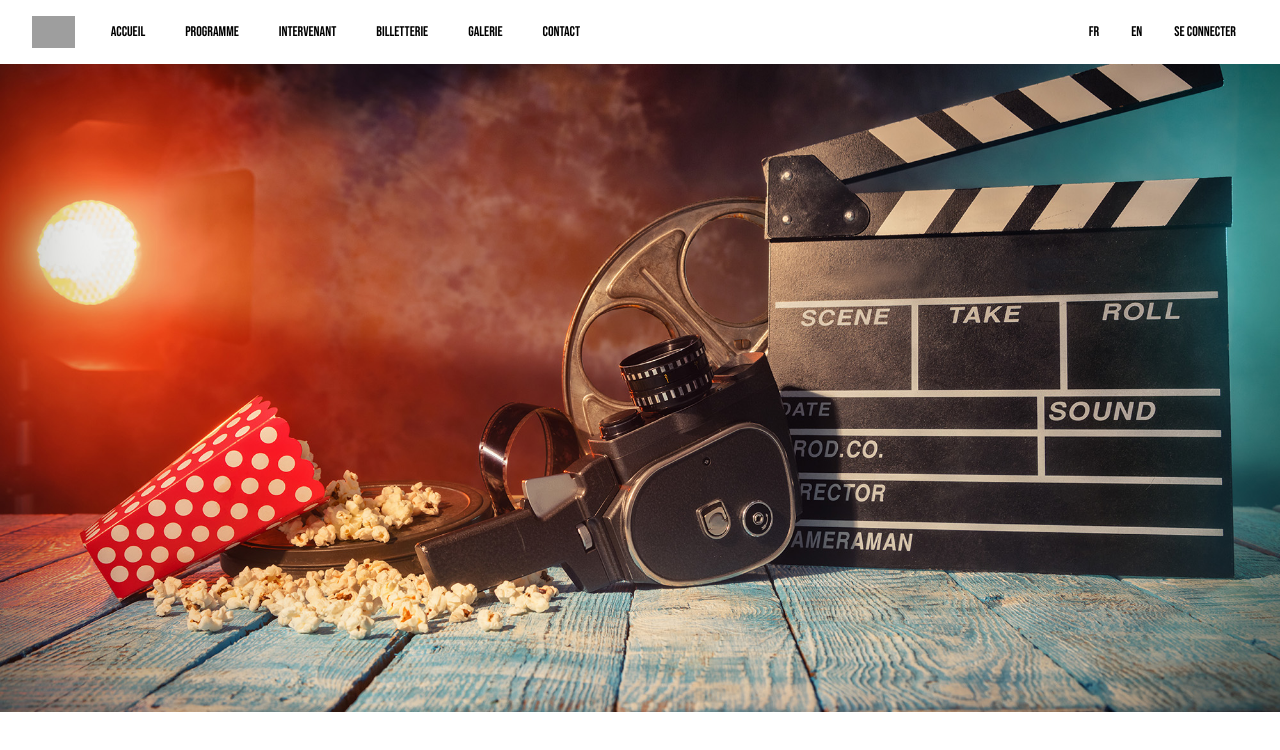
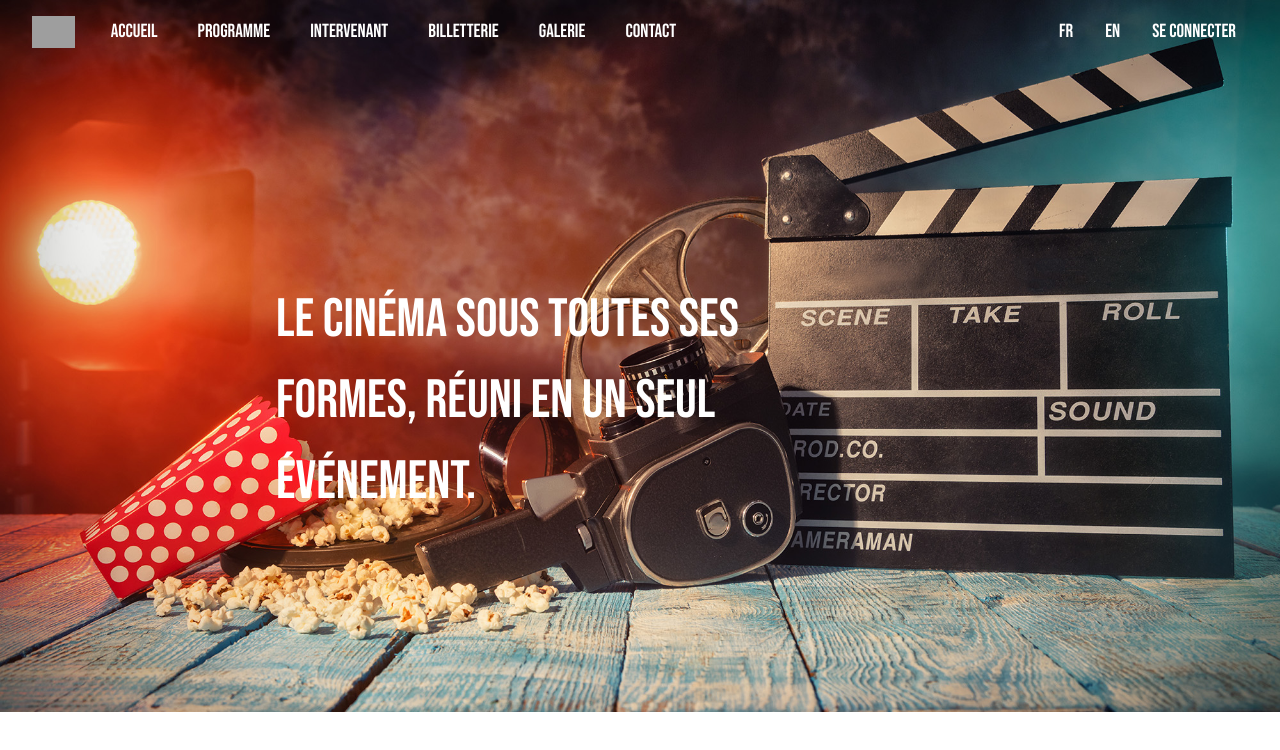
Before and after one commit to SpicyFire21/SAE-S3, a Vue app: page / in a window 1280 px wide. Shown: the top 750 px of the page. Built offline with nearby package versions, Linux system fonts and the light colour scheme; grey boxes are pictures that could not be loaded.

Commit message:
spicyfire
spicyfire

```diff
--- a/src/App.vue
+++ b/src/App.vue
@@ -1,11 +1,10 @@
 <template>
   <NavBar/>
-  <HeroView/>
+  <RouterView />
 </template>
 
 <script setup>
 import NavBar from "@/components/NavBar.vue";
-import HeroView from "@/components/HeroView.vue";
 </script>
 
 <style scoped></style>
--- a/src/components/HeroView.vue
+++ b/src/components/HeroView.vue
@@ -1,19 +1,18 @@
 <template>
   <div>
-    <div>
-
-    </div>
-    <img src="@/assets/img/hero.webp" alt="" srcset="">
+    <img
+        src="@/assets/img/hero.webp"
+        alt="Hero"
+        class="w-full h-full object-cover"
+    />
+    <h1 class="absolute top-1/2 left-[45%] transform -translate-x-1/2 -translate-y-1/2 text-white text-[54px] max-w-[600px] font-bold">
+      Le cinéma sous toutes ses formes, réuni en un seul événement.
+    </h1>
   </div>
 </template>
 
-
 <script setup>
-
 </script>
 
-
-
 <style scoped>
-
 </style>
--- a/src/components/NavBar.vue
+++ b/src/components/NavBar.vue
@@ -1,76 +1,144 @@
 <template>
-  <Disclosure as="nav" class="fixed bg-[var(--blanc)] w-full after:pointer-events-none after:absolute after:inset-x-0 after:bottom-0 after:h-px after:bg-white/10" v-slot="{ open }">
+  <Disclosure
+      as="nav"
+      :class="[
+      'fixed w-full transition-colors duration-500',
+      isHome ? (isScrolled ? 'bg-white text-black shadow-[0_10px_30px_rgba(0,0,0,0.8)]' : 'bg-transparent text-white') : 'bg-white text-black shadow-[0_10px_30px_rgba(0,0,0,0.8)]'
+    ]"
+      v-slot="{ open }"
+  >
     <div class="mx-auto max-w-7xl px-2 sm:px-6 lg:px-8">
       <div class="relative flex h-16 items-center justify-between">
-
-        <!-- Bouton mobile -->
         <div class="absolute inset-y-0 left-0 flex items-center sm:hidden">
-          <DisclosureButton class="relative inline-flex items-center justify-center rounded-md p-2 text-[var(--noir)] hover:bg-[var(--bleu)] hover:text-[var(--blanc)] focus:outline-2 focus:-outline-offset-1 focus:outline-[var(--noir)]">
-            <span class="absolute -inset-0.5" />
+          <DisclosureButton
+              :class="[
+              'relative inline-flex items-center justify-center rounded-md p-2 focus:outline-2 focus:-outline-offset-1 transition-colors duration-300',
+              isHome
+                ? (isScrolled ? 'text-black hover:bg-[var(--bleu)] hover:text-white focus:outline-black' : 'text-white hover:bg-[var(--bleu)] hover:text-white focus:outline-white')
+                : 'text-black hover:bg-[var(--bleu)] hover:text-white focus:outline-black'
+            ]"
+          >
+            <span class="absolute -inset-0.5"/>
             <span class="sr-only">Open main menu</span>
-            <Bars3Icon v-if="!open" class="block size-6" aria-hidden="true" />
-            <XMarkIcon v-else class="block size-6" aria-hidden="true" />
+            <Bars3Icon v-if="!open" class="block size-6" aria-hidden="true"/>
+            <XMarkIcon v-else class="block size-6" aria-hidden="true"/>
           </DisclosureButton>
         </div>
-
-        <!-- Logo + liens -->
         <div class="flex flex-1 items-center justify-center sm:items-stretch sm:justify-start">
           <div class="flex shrink-0 items-center">
-            <img class="h-8 w-auto" src="https://tailwindcss.com/plus-assets/img/logos/mark.svg?color=indigo&shade=500" alt="Your Company" />
+            <img
+                class="h-8 w-auto"
+                src="https://tailwindcss.com/plus-assets/img/logos/mark.svg?color=indigo&shade=500"
+                alt="Your Company"
+            />
           </div>
           <div class="hidden sm:ml-6 sm:block">
             <div class="flex space-x-4">
-              <a v-for="item in navigation"
-                 :key="item.name"
-                 :href="item.href"
-                 class="text-[var(--noir)] hover:bg-[var(--bleu)] hover:text-[var(--blanc)] rounded-md px-3 py-2 text-sm font-medium">
+              <RouterLink
+                  v-for="item in navigation"
+                  :key="item.name"
+                  :to="item.href"
+                  :class="[
+                  'rounded-md px-3 py-2 text-[19px] font-medium transition-colors duration-300',
+                  isHome
+                    ? (isScrolled ? 'text-black hover:bg-[var(--bleu)] hover:text-white' : 'text-white hover:bg-[var(--bleu)] hover:text-white')
+                    : 'text-black hover:bg-[var(--bleu)] hover:text-white'
+                ]"
+              >
                 {{ t(item.name) }}
-              </a>
+              </RouterLink>
             </div>
           </div>
         </div>
-
-        <!-- Lang switch + bouton connexion -->
         <div class="flex items-center justify-center space-x-2">
-          <button @click="locale = 'fr'" class="text-[var(--noir)] hover:bg-[var(--bleu)] hover:text-[var(--blanc)] rounded-md px-3 py-2 text-sm font-medium">FR</button>
-          <button @click="locale = 'en'" class="text-[var(--noir)] hover:bg-[var(--bleu)] hover:text-[var(--blanc)] rounded-md px-3 py-2 text-sm font-medium">EN</button>
-
-          <a href="#"
-             class="text-[var(--noir)] hover:bg-[var(--bleu)] hover:text-[var(--blanc)] rounded-md px-3 py-2 text-sm font-medium">
+          <button
+              @click="locale = 'fr'"
+              :class="[
+              'rounded-md px-3 py-2 text-[19px] font-medium transition-colors duration-300',
+              isHome
+                ? (isScrolled ? 'text-black hover:bg-[var(--bleu)] hover:text-white' : 'text-white hover:bg-[var(--bleu)] hover:text-white')
+                : 'text-black hover:bg-[var(--bleu)] hover:text-white'
+            ]"
+          >
+            FR
+          </button>
+          <button
+              @click="locale = 'en'"
+              :class="[
+              'rounded-md px-3 py-2 text-[19px] font-medium transition-colors duration-300',
+              isHome
+                ? (isScrolled ? 'text-black hover:bg-[var(--bleu)] hover:text-white' : 'text-white hover:bg-[var(--bleu)] hover:text-white')
+                : 'text-black hover:bg-[var(--bleu)] hover:text-white'
+            ]"
+          >
+            EN
+          </button>
+          <RouterLink
+              to="/login"
+              :class="[
+              'rounded-md px-3 py-2 text-[19px] font-medium transition-colors duration-300',
+              isHome
+                ? (isScrolled ? 'text-black hover:bg-[var(--bleu)] hover:text-white' : 'text-white hover:bg-[var(--bleu)] hover:text-white')
+                : 'text-black hover:bg-[var(--bleu)] hover:text-white'
+            ]"
+          >
             {{ t('nav.seConnecter') }}
-          </a>
+          </RouterLink>
         </div>
       </div>
     </div>
-
-    <!-- Menu mobile -->
     <DisclosurePanel class="sm:hidden">
       <div class="space-y-1 px-2 pt-2 pb-3">
-        <DisclosureButton v-for="item in navigation"
-                          :key="item.name"
-                          as="a"
-                          :href="item.href"
-                          class="block text-[var(--noir)] hover:bg-[var(--bleu)] hover:text-[var(--blanc)] rounded-md px-3 py-2 text-base font-medium">
+        <RouterLink
+            v-for="item in navigation"
+            :key="item.name"
+            :to="item.href"
+            :class="[
+            'block rounded-md px-3 py-2 text-base font-medium transition-colors duration-300',
+            isHome
+              ? (isScrolled ? 'text-black hover:bg-[var(--bleu)] hover:text-white' : 'text-white hover:bg-[var(--bleu)] hover:text-white')
+              : 'text-black hover:bg-[var(--bleu)] hover:text-white'
+          ]"
+        >
           {{ t(item.name) }}
-        </DisclosureButton>
+        </RouterLink>
       </div>
     </DisclosurePanel>
   </Disclosure>
 </template>
 
 <script setup>
-import { Disclosure, DisclosureButton, DisclosurePanel } from '@headlessui/vue'
-import { Bars3Icon, XMarkIcon } from '@heroicons/vue/24/outline'
-import { useI18n } from 'vue-i18n'
+import {ref, onMounted, onUnmounted, computed} from 'vue'
+import {useRoute} from 'vue-router'
+import {Disclosure, DisclosureButton, DisclosurePanel} from '@headlessui/vue'
+import {Bars3Icon, XMarkIcon} from '@heroicons/vue/24/outline'
+import {RouterLink} from 'vue-router'
+import {useI18n} from 'vue-i18n'
 
-const { t, locale } = useI18n()
+const {t, locale} = useI18n()
+const route = useRoute()
 
 const navigation = [
-  { name: 'nav.accueil', href: '#' },
-  { name: 'nav.programme', href: '#' },
-  { name: 'nav.intervenant', href: '#' },
-  { name: 'nav.billeterie', href: '#' },
-  { name: 'nav.galerie', href: '#' },
-  { name: 'nav.contact', href: '#' },
+  {name: 'nav.accueil', href: '/'},
+  {name: 'nav.programme', href: '/programme'},
+  {name: 'nav.intervenant', href: '/intervenant'},
+  {name: 'nav.billeterie', href: '/billeterie'},
+  {name: 'nav.galerie', href: '/galerie'},
+  {name: 'nav.contact', href: '/contact'}
 ]
+
+const isScrolled = ref(false)
+const isHome = computed(() => route.path === '/')
+
+const handleScroll = () => {
+  isScrolled.value = window.scrollY > 0
+}
+
+onMounted(() => {
+  window.addEventListener('scroll', handleScroll)
+})
+
+onUnmounted(() => {
+  window.removeEventListener('scroll', handleScroll)
+})
 </script>
--- a/src/main.js
+++ b/src/main.js
@@ -5,7 +5,7 @@ import { createI18n } from 'vue-i18n'
 import './index.css'
 
 import App from './App.vue'
-import router from './router'
+import router from './router/index.js'
 import fr from '@/locales/fr.json'
 import en from '@/locales/en.json'
 
--- a/src/router/index.js
+++ b/src/router/index.js
@@ -1,8 +1,15 @@
 import { createRouter, createWebHistory } from 'vue-router'
+import Home from '../views/Home.vue'
 
 const router = createRouter({
   history: createWebHistory(import.meta.env.BASE_URL),
-  routes: [],
+  routes: [
+    {
+      path: '/',
+      name: 'HomePage',
+      component: Home
+    }
+  ],
 })
 
 export default router
--- /dev/null
+++ b/src/views/Home.vue
@@ -0,0 +1,10 @@
+<template>
+  <HeroView/>
+</template>
+
+<script setup>
+import HeroView from "@/components/HeroView.vue";
+
+</script>
+
+<style scoped></style>
```
